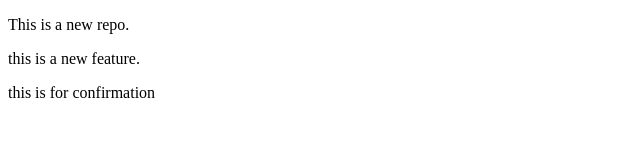
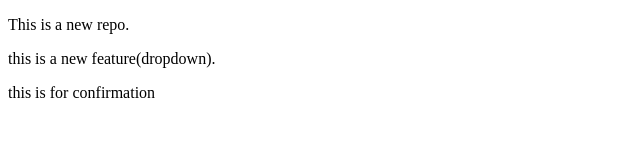
Before and after one commit to Mayank29903/demo2, a plain HTML site: page index.html in a window 1280 px wide. Shown: the full height of the page, 0-640 px from the left. Drawn offline with Linux system fonts and the light colour scheme.

Commit message:
added dropdown

```diff
--- a/index.html
+++ b/index.html
@@ -7,7 +7,7 @@
 </head>
 <body>
     <p>This is a new repo.</p>
-    <p>this is a new feature.</p>
+    <p>this is a new feature(dropdown).</p>
     <p>this is for confirmation</p>
 </body>
 </html>
```
